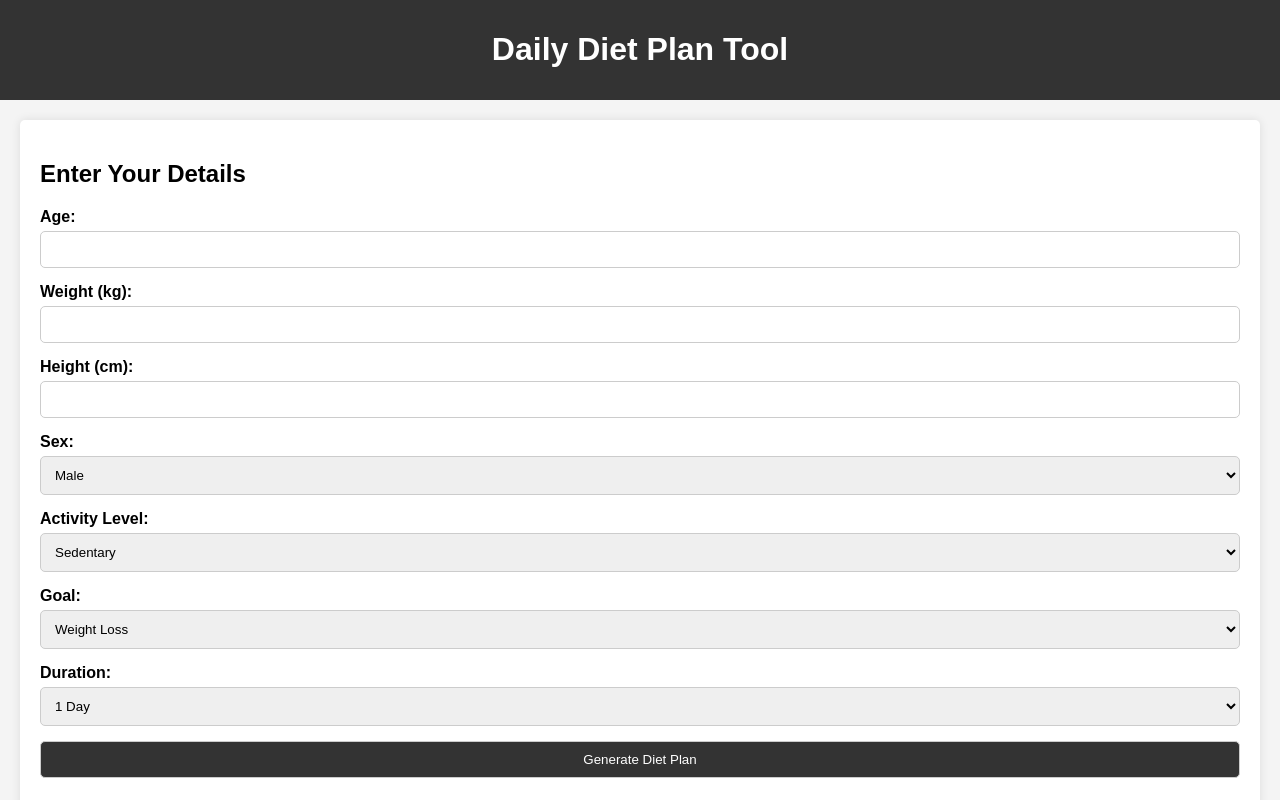
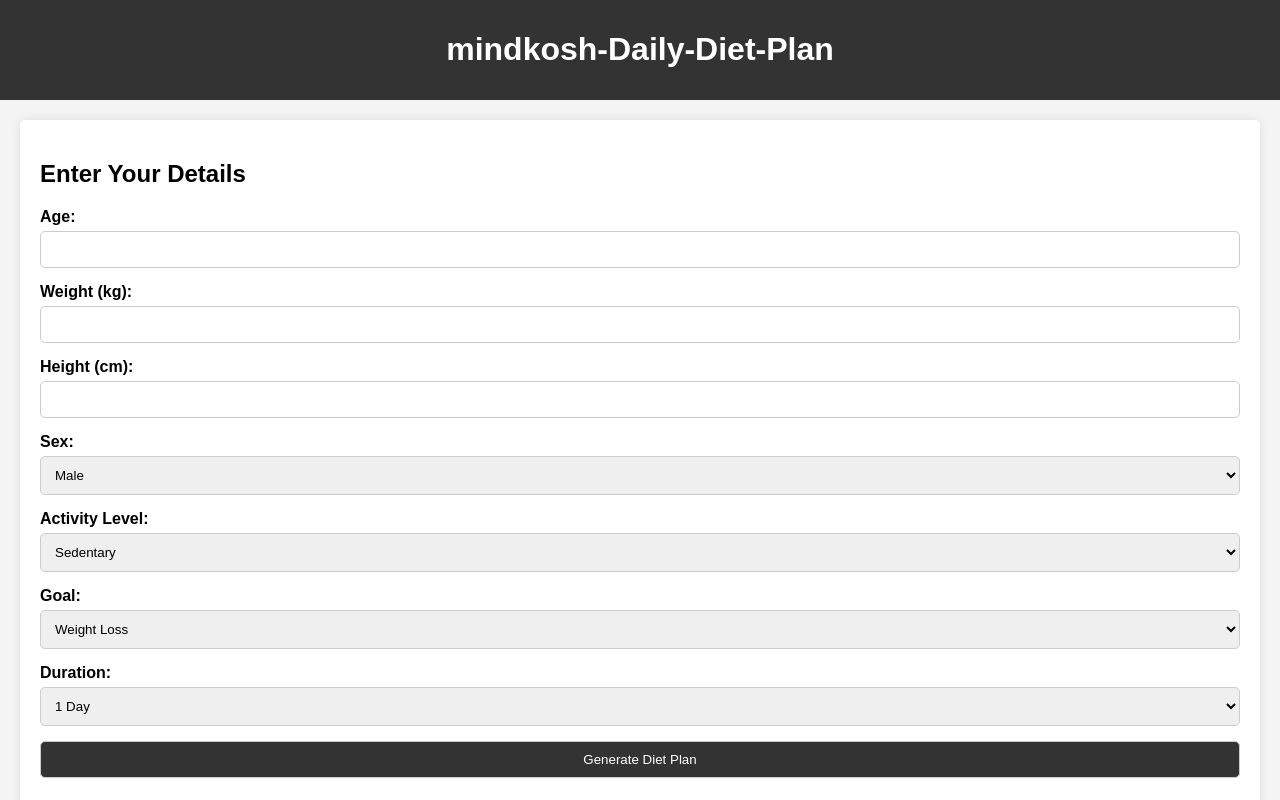
Before and after one commit to LovejeetBawa80/mindkosh-Daily-Diet-Plan, a plain HTML site: page Index.html in a window 1280 px wide. Shown: the top 800 px of the page. Drawn offline with Linux system fonts and the light colour scheme.

Commit message:
Update Index.html

```diff
--- a/Index.html
+++ b/Index.html
@@ -107,7 +107,8 @@
 </head>
 <body>
     <header>
-        <h1>Daily Diet Plan Tool</h1>
+        <h1>mindkosh-Daily-Diet-Plan
+</h1>
     </header>
     <main>
         <section id="user-input">
```
